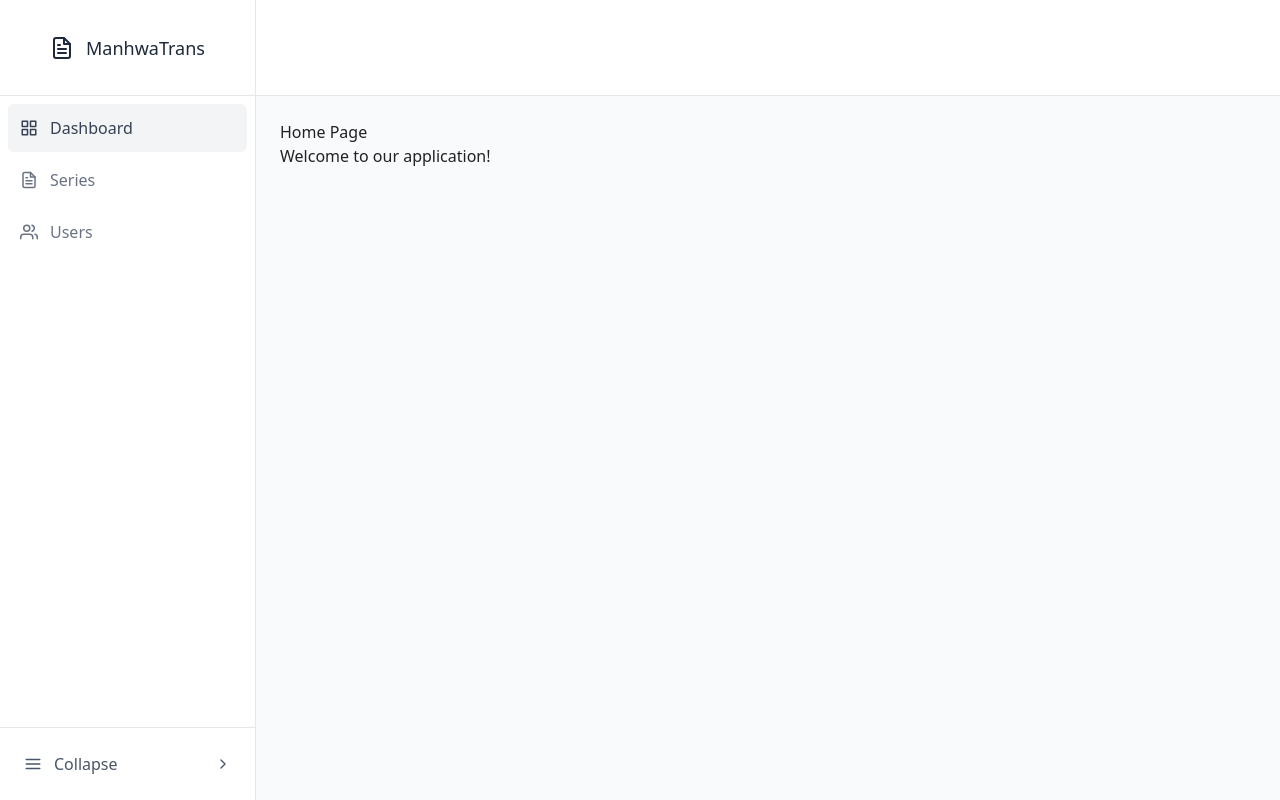
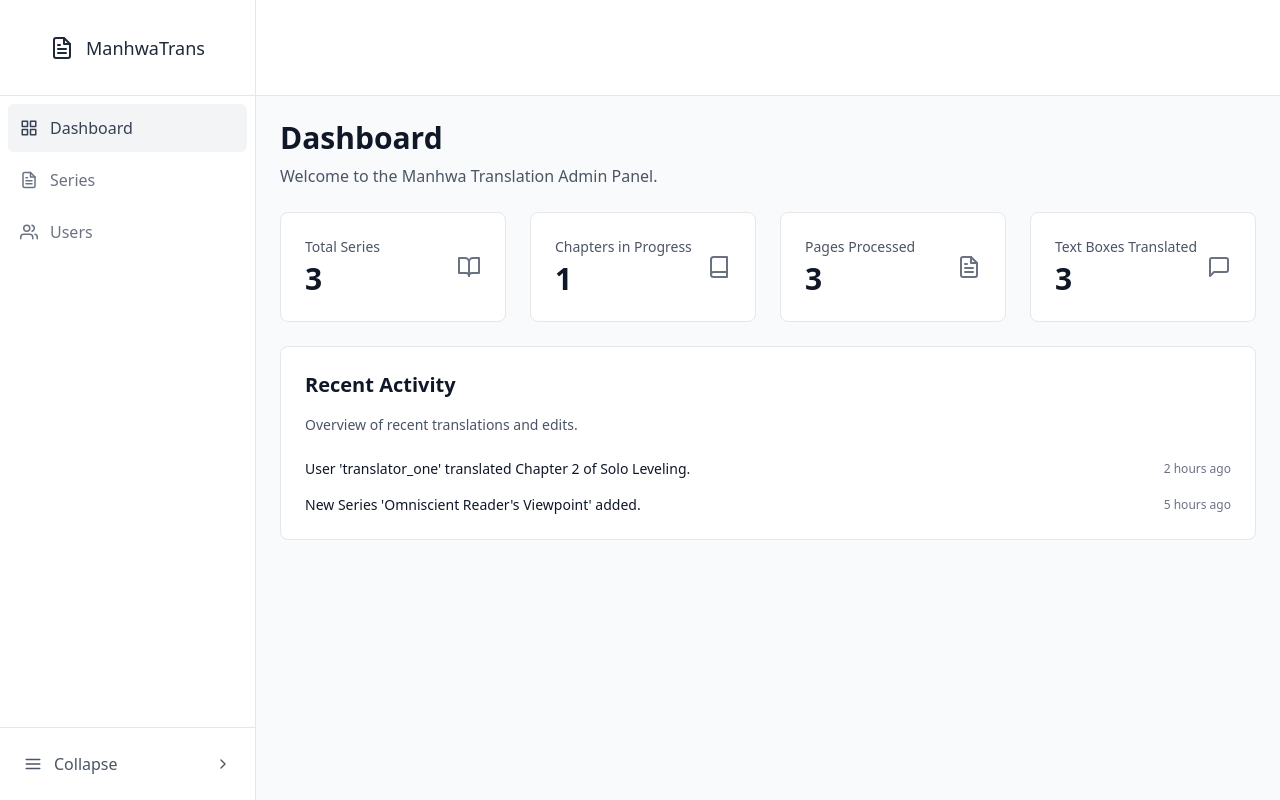
Before and after one commit to solarcodion/cartoon-translation, a React (Vite) app in the folder frontend/: page / in a window 1280 px wide. Built offline with nearby package versions, Linux system fonts and the light colour scheme.

Commit message:
feat: build dashboard page

```diff
--- /dev/null
+++ b/frontend/src/components/Dashboard/RecentActivity.tsx
@@ -0,0 +1,41 @@
+import type { ActivityItem } from "../../types/dashboard";
+
+export default function RecentActivity() {
+  // Mock data for recent activities with proper typing
+  const activities: ActivityItem[] = [
+    {
+      id: 1,
+      action: "User 'translator_one' translated Chapter 2 of Solo Leveling.",
+      timestamp: "2 hours ago",
+    },
+    {
+      id: 2,
+      action: "New Series 'Omniscient Reader's Viewpoint' added.",
+      timestamp: "5 hours ago",
+    },
+  ];
+
+  return (
+    <div className="bg-white rounded-lg border border-gray-200 p-6">
+      <h2 className="text-xl font-semibold text-gray-900 mb-4">
+        Recent Activity
+      </h2>
+      <p className="text-sm text-gray-600 mb-6">
+        Overview of recent translations and edits.
+      </p>
+
+      <div className="space-y-4">
+        {activities.map((activity) => (
+          <div key={activity.id} className="flex items-center justify-between">
+            <p className="text-gray-900 text-sm font-medium flex-1 pr-4">
+              {activity.action}
+            </p>
+            <span className="text-gray-500 text-xs font-normal whitespace-nowrap">
+              {activity.timestamp}
+            </span>
+          </div>
+        ))}
+      </div>
+    </div>
+  );
+}
--- /dev/null
+++ b/frontend/src/components/Dashboard/StatsCard.tsx
@@ -0,0 +1,23 @@
+import type { StatsData } from "../../types/dashboard";
+
+type StatsCardProps = Omit<StatsData, "id">;
+
+export default function StatsCard({
+  title,
+  value,
+  icon: Icon,
+}: StatsCardProps) {
+  return (
+    <div className="bg-white rounded-lg border border-gray-200 p-6 hover:shadow-md transition-shadow duration-200">
+      <div className="flex items-center justify-between">
+        <div>
+          <p className="text-sm font-medium text-gray-600 mb-1">{title}</p>
+          <p className="text-3xl font-bold text-gray-900">{value}</p>
+        </div>
+        <div className="text-gray-500">
+          <Icon className="text-2xl" />
+        </div>
+      </div>
+    </div>
+  );
+}
--- a/frontend/src/components/RootLayout.tsx
+++ b/frontend/src/components/Layouts/RootLayout.tsx
@@ -1,6 +1,6 @@
 import { useState } from "react";
 import { Outlet } from "react-router-dom";
-import Navbar from "./Navbar";
+import Navbar from "../Navbar";
 
 export default function RootLayout() {
   const [navbarCollapsed, setNavbarCollapsed] = useState(false);
--- a/frontend/src/pages/Homepage.tsx
+++ b/frontend/src/pages/Homepage.tsx
@@ -1,8 +1,62 @@
+import {
+  FiBookOpen,
+  FiBook,
+  FiFileText,
+  FiMessageSquare,
+} from "react-icons/fi";
+import type { StatsData } from "../types/dashboard";
+import StatsCard from "../components/Dashboard/StatsCard";
+import RecentActivity from "../components/Dashboard/RecentActivity";
+
 export default function Homepage() {
+  // Mock data for stats cards with proper typing
+  const statsData: StatsData[] = [
+    {
+      title: "Total Series",
+      value: "3",
+      icon: FiBookOpen,
+    },
+    {
+      title: "Chapters in Progress",
+      value: "1",
+      icon: FiBook,
+    },
+    {
+      title: "Pages Processed",
+      value: "3",
+      icon: FiFileText,
+    },
+    {
+      title: "Text Boxes Translated",
+      value: "3",
+      icon: FiMessageSquare,
+    },
+  ];
+
   return (
-    <div>
-      <h1>Home Page</h1>
-      <p>Welcome to our application!</p>
+    <div className="space-y-6">
+      {/* Dashboard Header */}
+      <div>
+        <h1 className="text-3xl font-bold text-gray-900 mb-2">Dashboard</h1>
+        <p className="text-gray-600">
+          Welcome to the Manhwa Translation Admin Panel.
+        </p>
+      </div>
+
+      {/* Stats Cards Grid */}
+      <div className="grid grid-cols-1 md:grid-cols-2 lg:grid-cols-4 gap-6">
+        {statsData.map((stat, index) => (
+          <StatsCard
+            key={index}
+            title={stat.title}
+            value={stat.value}
+            icon={stat.icon}
+          />
+        ))}
+      </div>
+
+      {/* Recent Activity Section */}
+      <RecentActivity />
     </div>
   );
 }
--- a/frontend/src/routes/index.ts
+++ b/frontend/src/routes/index.ts
@@ -2,7 +2,7 @@ import { type RouteObject } from "react-router-dom";
 import React from "react";
 import Homepage from "../pages/Homepage";
 import NotFound from "../pages/NotFound";
-import RootLayout from "../components/RootLayout";
+import RootLayout from "../components/Layouts/RootLayout";
 
 const routes: RouteObject[] = [
   {
--- /dev/null
+++ b/frontend/src/types/dashboard.ts
@@ -0,0 +1,13 @@
+// Dashboard related types
+
+export interface StatsData {
+  title: string;
+  value: string;
+  icon: React.ComponentType<{ className?: string }>;
+}
+
+export interface ActivityItem {
+  id: number;
+  action: string;
+  timestamp: string;
+}
```
Also changed, not shown: frontend/src/components/Navbar/index.tsx (renamed from frontend/src/components/Navbar.tsx).
